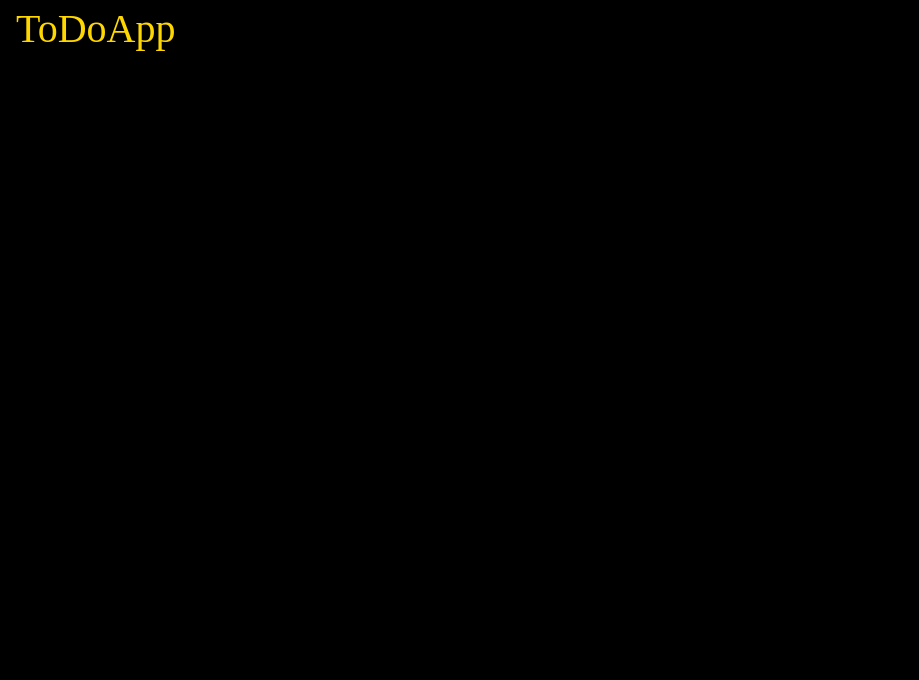
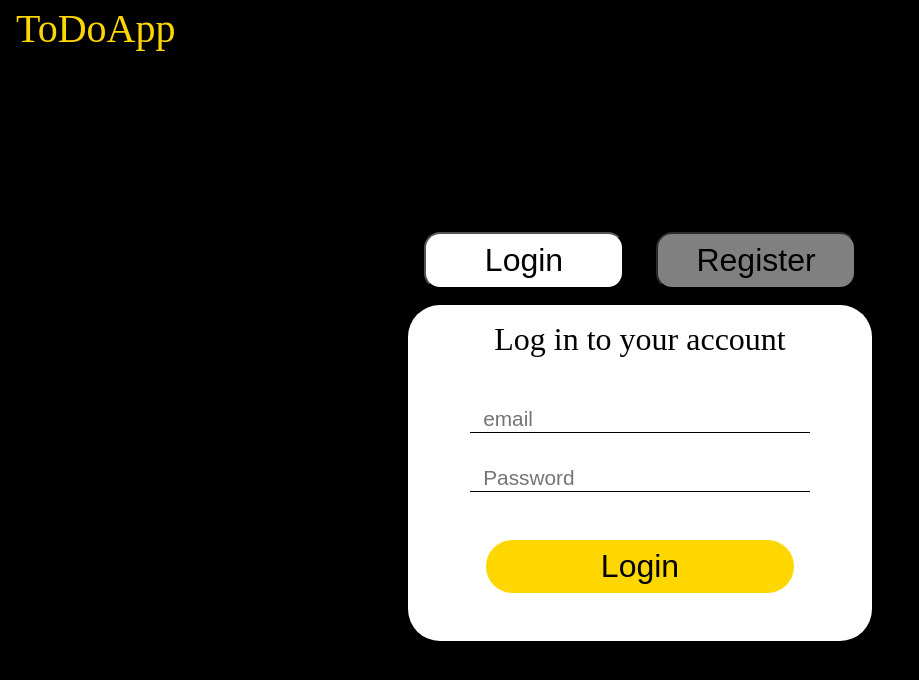
Before and after one commit to PASINSKI00/ToDoApp2, an Angular app in the folder frontend/angular/: page / in a window 1280 px wide. Shown: the top 680 px of the page, without its empty margins (0-919 px from the left). Built offline with nearby package versions, Linux system fonts and the light colour scheme.

Commit message:
implemented login page

```diff
--- a/frontend/angular/src/app/app.module.ts
+++ b/frontend/angular/src/app/app.module.ts
@@ -7,6 +7,7 @@ import { NavbarComponent } from './navbar/navbar.component';
 import { LoginPageComponent } from './login-page/login-page.component';
 import { TodoPageComponent } from './todo-page/todo-page.component';
 import { RouterModule } from '@angular/router';
+import { ReactiveFormsModule } from '@angular/forms';
 
 @NgModule({
   declarations: [
@@ -18,6 +19,7 @@ import { RouterModule } from '@angular/router';
   imports: [
     BrowserModule,
     AppRoutingModule,
+    ReactiveFormsModule,
     RouterModule.forRoot([
       { path: '', component: LoginPageComponent},
       { path: 'logout', component: LoginPageComponent},
--- a/frontend/angular/src/app/login-page/login-page.component.css
+++ b/frontend/angular/src/app/login-page/login-page.component.css
@@ -0,0 +1,55 @@
+button{
+    width: 200px;
+    margin: 1rem;
+    padding: 0.5rem;
+    background-color: white;
+    color: black;
+    text-align: center;
+    font-size: 2rem;
+    border-radius: 1rem;
+}
+
+#login-container, #register-container {
+    display: flex;
+    flex-flow: column nowrap;
+    align-items: center;
+    background-color: white;
+    border-radius: 2rem;
+}
+
+#login-title, #register-title {
+    font-size: 2rem;
+    margin: 1rem;
+    color: black;
+}
+
+#login-container form, #register-container form {
+    width: 80%;
+    margin: 1rem;
+    display: flex;
+    flex-flow: column nowrap;
+}
+
+#login-container form input, #register-container form input {
+    margin: 1rem;
+    padding-left: 0.8rem;
+    font-size: 1.3rem;
+    border: none;
+    outline: none;
+    border-bottom: 1px solid black;
+
+}
+
+#login-container form button, #register-container form button {
+    width: auto;
+    margin: 2rem;
+    padding: 0.5rem;
+    background-color: gold;
+    border-radius: 2rem;
+    border: none;
+    font-size: 2rem;
+}
+
+.not-active {
+    opacity: 50%;
+}
--- a/frontend/angular/src/app/login-page/login-page.component.html
+++ b/frontend/angular/src/app/login-page/login-page.component.html
@@ -1 +1,26 @@
-<p>login-page works!</p>
+<div class="login-page-container">
+    <button (click)="getLoginForm()" [className]="page === 'login' ? '' : 'not-active'">Login</button>
+    <button (click)="getRegisterForm()" [className]="page === 'register' ? '' : 'not-active'">Register</button>
+
+    <div *ngIf="page === 'login'" id="login-container">
+        <div id="login-title">Log in to your account</div>
+        <form [formGroup]="loginForm" (ngSubmit)="login()">
+
+            <input type="text" id="username" formControlName="username" class="form-control" placeholder="email" required autofocus>
+
+            <input type="password" id="password" formControlName="password" class="form-control" placeholder="Password" required>
+            <button type="submit">Login</button>
+        </form>
+    </div>
+
+    <div *ngIf="page === 'register'" id="register-container">
+        <div id="register-title">Register a new account</div>
+        <form [formGroup]="registerForm" (ngSubmit)="register()">
+            <input type="text" formControlName="name" placeholder="name">
+            <input type="text" formControlName="email" placeholder="e-mail">
+            <input type="password" formControlName="password" placeholder="password">
+            <input type="password" formControlName="repassword" placeholder="re-password">
+            <button type="submit">Register</button>
+        </form>
+    </div>
+</div>
--- a/frontend/angular/src/app/login-page/login-page.component.ts
+++ b/frontend/angular/src/app/login-page/login-page.component.ts
@@ -1,4 +1,6 @@
+import { HttpErrorResponse } from '@angular/common/http';
 import { Component, OnInit } from '@angular/core';
+import { FormBuilder } from '@angular/forms';
 
 @Component({
   selector: 'app-login-page',
@@ -6,10 +8,38 @@ import { Component, OnInit } from '@angular/core';
   styleUrls: ['./login-page.component.css']
 })
 export class LoginPageComponent implements OnInit {
+  page = "login";
 
-  constructor() { }
+  constructor(
+    private formBuilder: FormBuilder,
+  ) { }
+
+  loginForm = this.formBuilder.group({
+    username: '',
+    password: ''
+  });
+
+  registerForm = this.formBuilder.group({
+    name: '',
+    email: '',
+    password: '',
+    repassword: ''
+  });
 
   ngOnInit(): void {
   }
 
+  getLoginForm(): void {
+    this.page = "login";
+  }
+
+  getRegisterForm(): void {
+    this.page = "register";
+  }
+
+  login(): void {
+  }
+
+  register(): void{
+  }
 }
```
